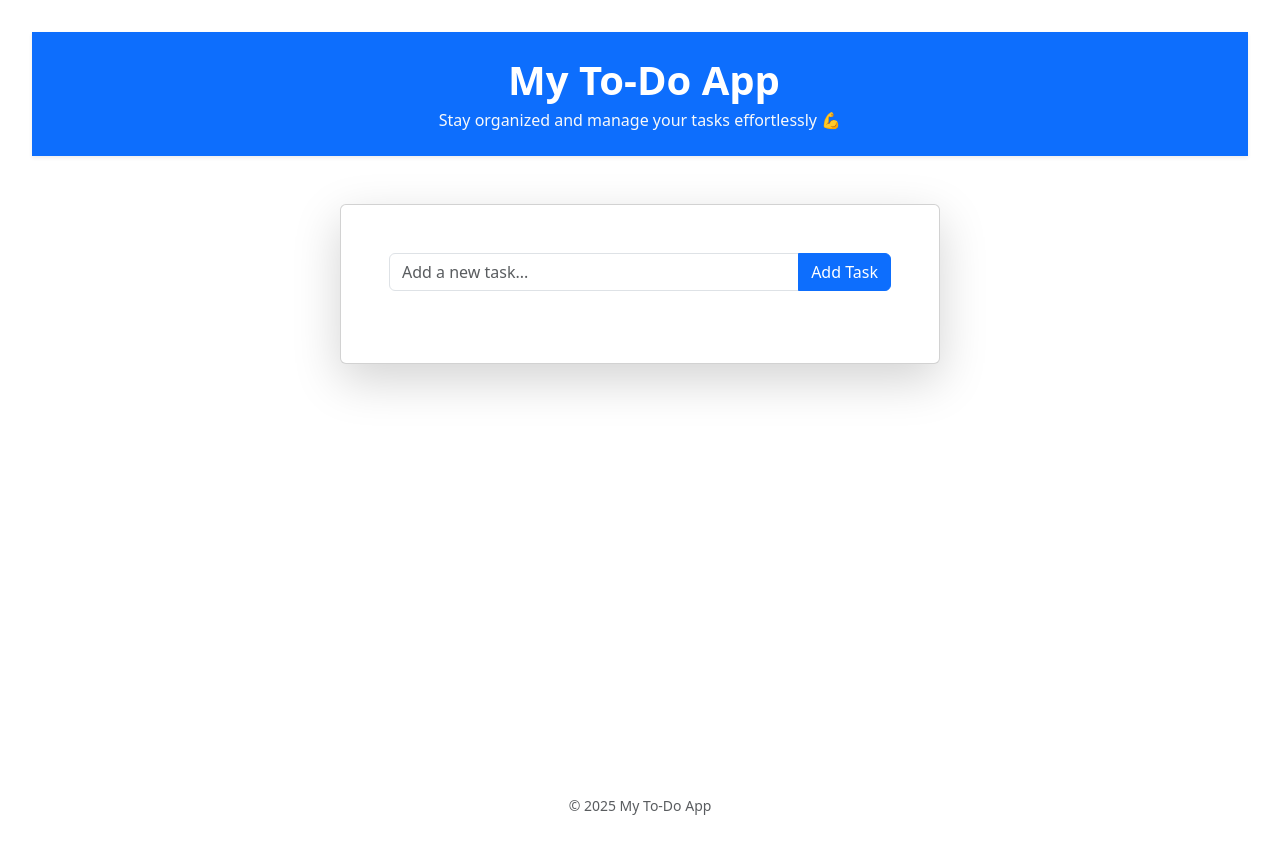
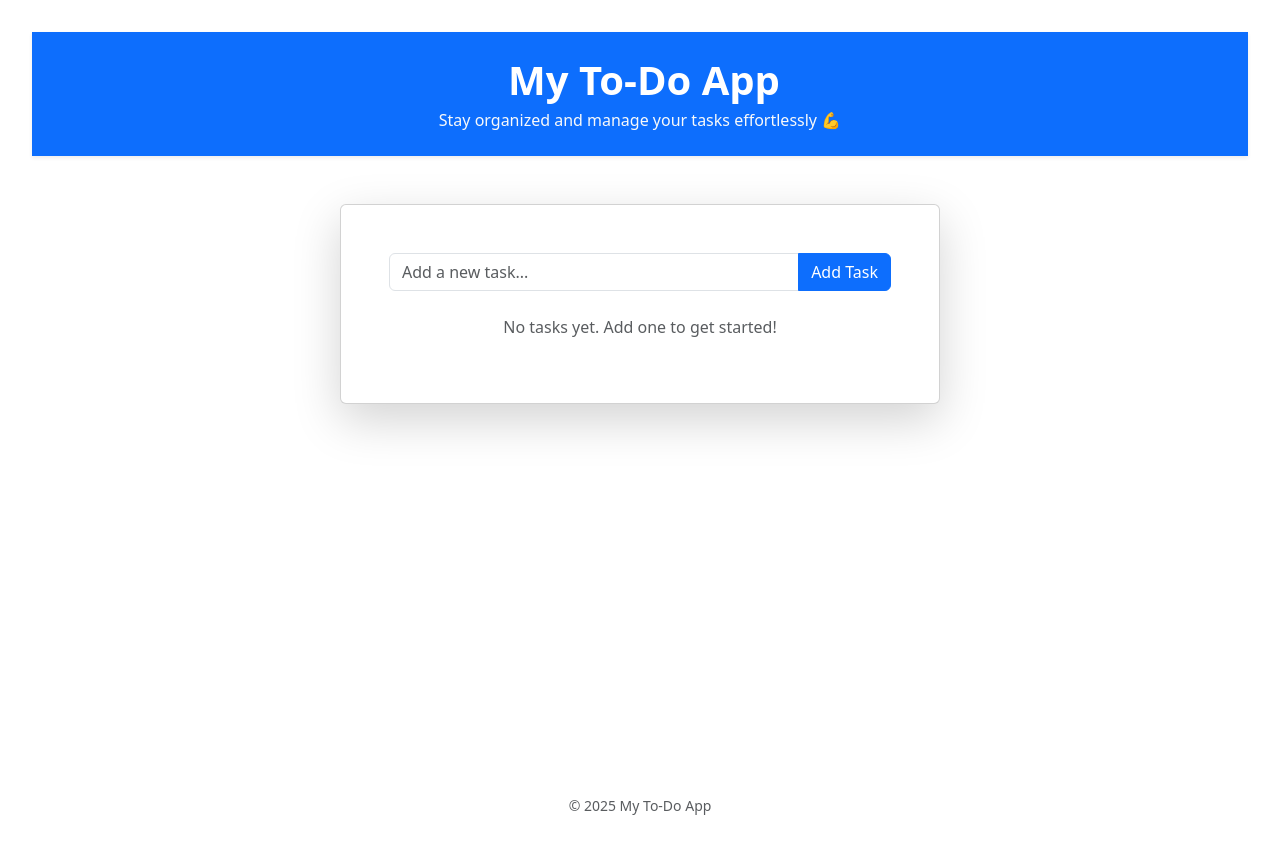
Before and after one commit to anistars/to-do-list-app, a React (Vite) app: page / in a window 1280 px wide. Shown: the top 854 px of the page. Built offline with nearby package versions, Linux system fonts and the light colour scheme.

Commit message:
Added the statement for if no tasks added

```diff
--- a/src/components/ToDoList.jsx
+++ b/src/components/ToDoList.jsx
@@ -1,7 +1,13 @@
 import ToDoItem from './ToDoItem'
 
 function ToDoList({ todos, onDelete, onToggle, onEdit }) {
-
+  if (todos.length === 0) {
+    return (
+      <p className="text-center text-muted mt-3">
+        No tasks yet. Add one to get started!
+      </p>
+    )
+  }
 
   return (
     <ul className="list-group">
```
